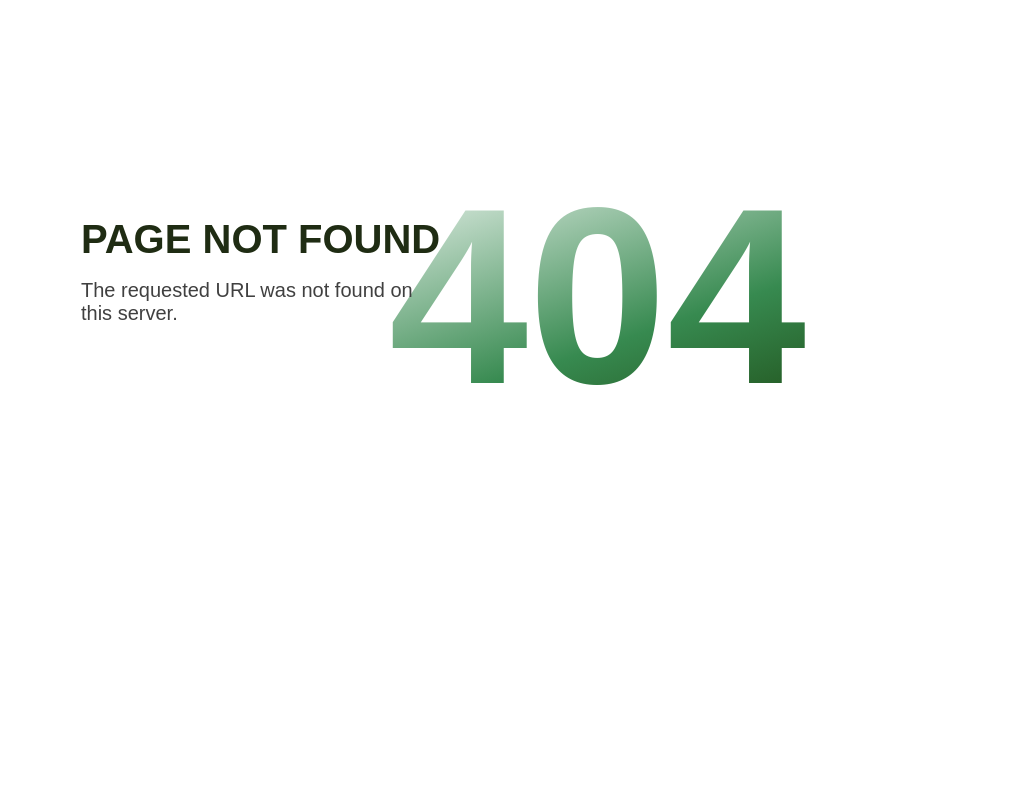
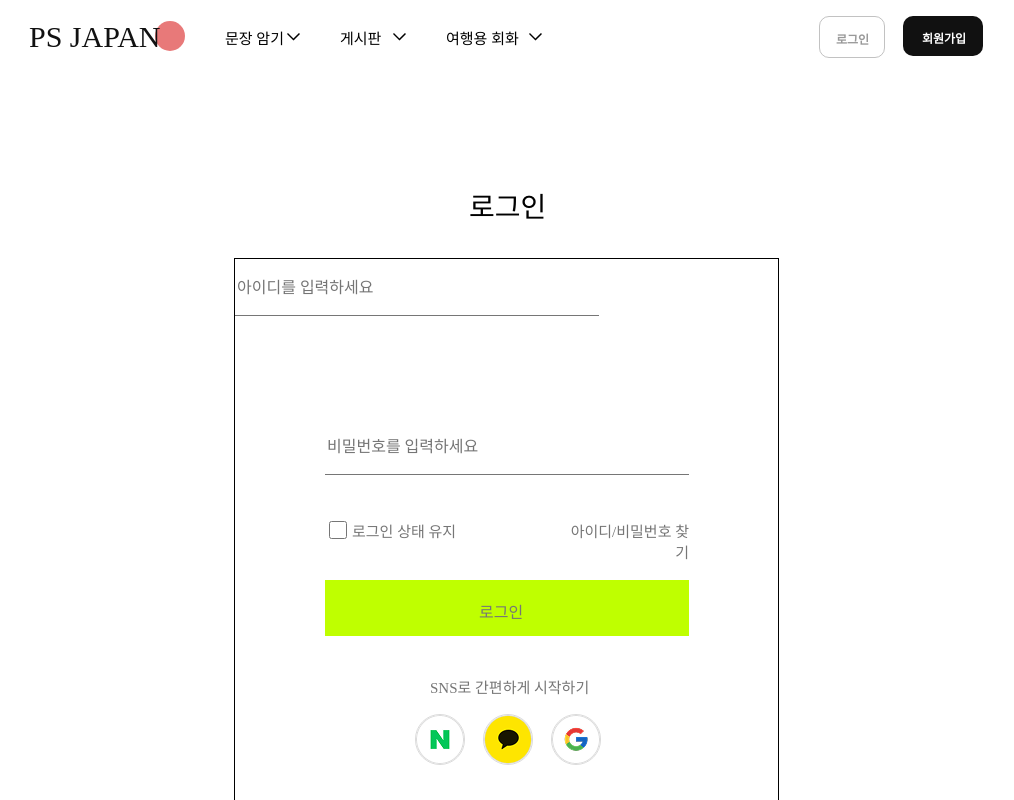
Before and after one commit to chinoel/PersonalStudy, a Next.js app: page /auth/login in a window 1280 px wide. Before the commit this address had no page. Shown: the top 800 px of the page, without its empty margins (134-1148 px from the left). Built offline with nearby package versions, Linux system fonts and the light colour scheme; a web font is replaced by a local one.

Commit message:
fix:Session request optimization

```diff
--- /dev/null
+++ b/src/app/auth/login/page.tsx
@@ -0,0 +1,102 @@
+"use client";
+
+import styles from "@/styles/login.module.css";
+import { signIn } from "next-auth/react";
+import Image from "next/image";
+import { useState } from "react";
+
+export default function LoginPage() {
+    const [formData, setFormData] = useState({
+        username: "",
+        password: "",
+        loginStay: false
+    });
+    const [message, setMessage] = useState("");
+
+    const handleChange = (e: React.ChangeEvent<HTMLInputElement>) => {
+        setFormData({ ...formData, [e.target.name]: e.target.value });
+    }
+
+    const register = async () => {
+        window.location.href = "/register";
+    }
+
+    const handleSubmit = async (e: { preventDefault: () => void;}) => {
+        e.preventDefault();
+
+        const result = await signIn("user", {
+            redirect: false,
+            username: formData.username,
+            password: formData.password
+        })
+
+        if (result?.error) {
+            setMessage("아이디 또는 비밀번호가 일치하지 않습니다.");
+        }
+        else {
+            window.location.href = "/";
+        }
+    }
+
+    return (
+        <div className={styles.LoginPc}>
+            <div className={styles.PageTitle}>로그인</div>
+            <form onSubmit={handleSubmit} className={styles.PcLogin}>
+
+                <div className={styles.Frame2}>
+                    <input
+                        className={styles.Frame2Text}
+                        type="text"
+                        name="username"
+                        placeholder="아이디를 입력하세요"
+                        value={formData.username}
+                        onChange={handleChange}
+                        required
+                    />
+                </div>
+                <div className={styles.Password}>
+                    <div className={styles.Frame1}>
+                        <input
+                            className={styles.Frame1Text}
+                            type="password"
+                            name="password"
+                            placeholder="비밀번호를 입력하세요"
+                            value={formData.password}
+                            onChange={handleChange}
+                            required
+                        />
+                    </div>
+                    {message && <div className={styles.ErrorMessage}>{message}</div>}
+                </div>
+                <div className={styles.Option}>
+                    <input
+                        type="checkbox"
+                        name="loginStay"
+                        className={styles.loginStay}
+                        onChange={handleChange}
+                    />
+                    <div className={`${styles.OptionText} ${styles.OptionTextLeft}`}>
+                        로그인 상태 유지
+                    </div>
+                    <div className={`${styles.OptionText} ${styles.OptionTextRight}`}>
+                        아이디/비밀번호 찾기
+                    </div>
+                </div>
+                <button type="submit" className={styles.LoginBtnGreen}>
+                    <div className={styles.LoginBtnText}>로그인</div>
+                </button>
+
+
+                {/* 현재는 구현하지 않음 */}
+                <div className={styles.Sns}>SNS로 간편하게 시작하기</div>
+                <Image className={styles.Ellipse2} src="/logo/naver.png" alt={""} width={32} height={32} />
+                <Image className={styles.Ellipse3} src="/logo/kakao.png" alt={""} width={32} height={32} />
+                <Image className={styles.Ellipse4} src="/logo/google.png" alt={""} width={32} height={32} />
+
+                <button onClick={register} className={styles.LoginBtn}>
+                    <div className={styles.LoginBtnText}>회원가입</div>
+                </button>
+            </form>
+        </div>
+    );
+};
--- a/src/app/components/SessionProviderWrapper.tsx
+++ b/src/app/components/SessionProviderWrapper.tsx
@@ -2,6 +2,16 @@
 
 import { SessionProvider } from "next-auth/react";
 
-export default function SessionProviderWrapper({ children }: { children: React.ReactNode }) {
-  return <SessionProvider>{children}</SessionProvider>;
+export default function SessionProviderWrapper({
+  children,
+  session,
+ }: {
+  children: React.ReactNode;
+  session?: any;
+}) {
+  return (
+    <SessionProvider session={session} refetchInterval={60 * 5} refetchOnWindowFocus={false}>
+      {children}
+    </SessionProvider>
+  )
 }
--- a/src/app/layout.tsx
+++ b/src/app/layout.tsx
@@ -1,20 +1,11 @@
 import type { Metadata } from "next";
-import { Geist, Geist_Mono } from "next/font/google";
 import "./globals.css";
 import SessionProviderWrapper from "@/app/components/SessionProviderWrapper";
-
-const geistSans = Geist({
-  variable: "--font-geist-sans",
-  subsets: ["latin"],
-});
-
-const geistMono = Geist_Mono({
-  variable: "--font-geist-mono",
-  subsets: ["latin"],
-});
+import Header from "@/app/components/header/page";
+import Footer from "@/app/components/footer/page";
 
 export const metadata: Metadata = {
-  title: "Word Study Only Me",
+  title: "오늘은 일본어",
   description: "Word Study Only Me",
 };
 
@@ -23,12 +14,15 @@ export default function RootLayout({
 }: Readonly<{
   children: React.ReactNode;
 }>) {
+
   return (
     <html lang="en">
-      <body className={`${geistSans.variable} ${geistMono.variable} antialiased`}>
-        <SessionProviderWrapper>
-          {children}
-        </SessionProviderWrapper>
+      <body>
+          <SessionProviderWrapper>
+            <Header />
+            {children}
+            <Footer />
+          </SessionProviderWrapper>
       </body>
     </html>
   );
```
Also changed, not shown: src/app/page.tsx (+7 -1 lines).
